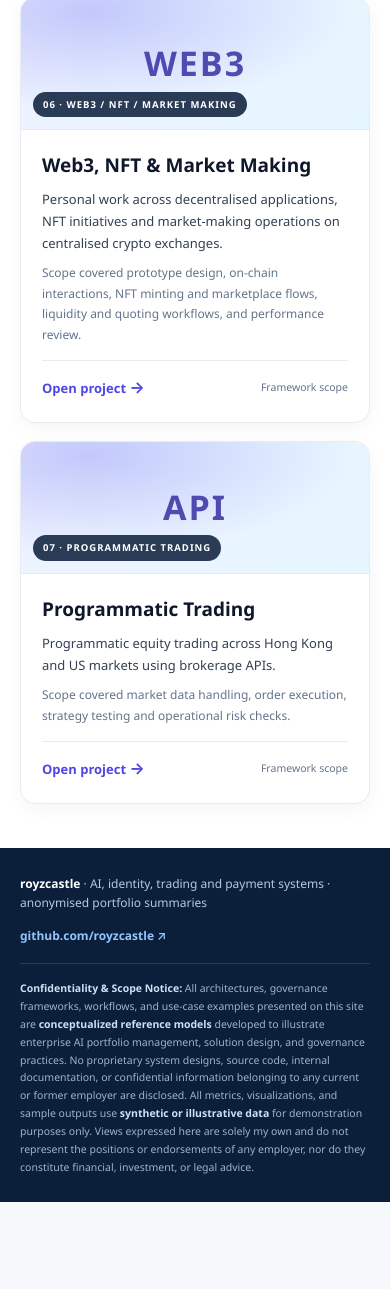
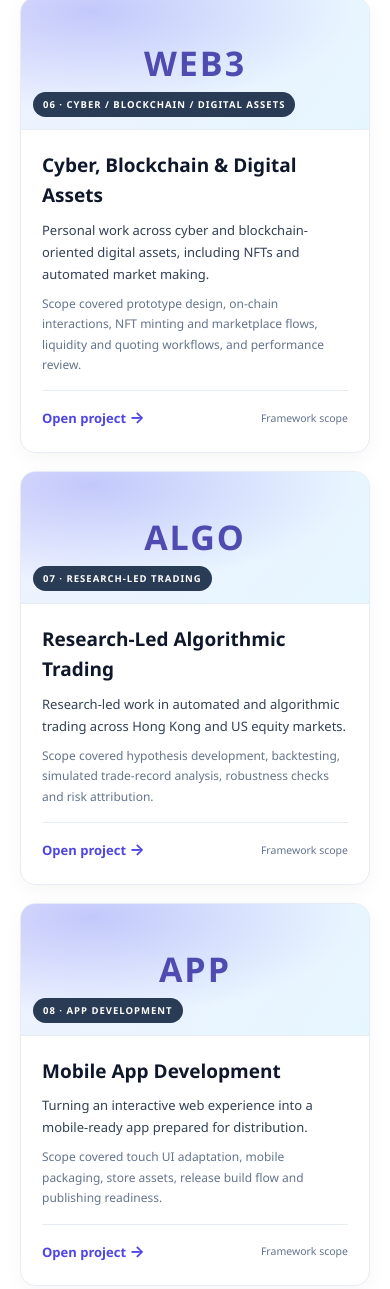
Before and after one commit to royzcastle/royzcastle.github.io, a plain HTML site: page index.html in a window 390 px wide. Shown: the part 2310-3599 px from the top of the page. Before the commit the page ends 3512 px from the top, so only its background shows below. Drawn offline with Linux system fonts and the light colour scheme.

Commit message:
Add research-led trading framing and mobile app project

```diff
--- a/index.html
+++ b/index.html
@@ -115,11 +115,11 @@
           <a class="project-card summary" href="projects/scope/index.html?p=web3-nft-mm">
             <div class="thumb abstract">
               <span class="thumb-code">WEB3</span>
-              <span class="thumb-tag">06 · WEB3 / NFT / MARKET MAKING</span>
+              <span class="thumb-tag">06 · CYBER / BLOCKCHAIN / DIGITAL ASSETS</span>
             </div>
             <div class="card-body">
-              <h3>Web3, NFT &amp; Market Making</h3>
-              <p>Personal work across decentralised applications, NFT initiatives and market-making operations on centralised crypto exchanges.</p>
+              <h3>Cyber, Blockchain &amp; Digital Assets</h3>
+              <p>Personal work across cyber and blockchain-oriented digital assets, including NFTs and automated market making.</p>
               <p class="scope-line">Scope covered prototype design, on-chain interactions, NFT minting and marketplace flows, liquidity and quoting workflows, and performance review.</p>
               <div class="card-foot">
                 <span class="enter">Open project <b>→</b></span>
@@ -130,13 +130,29 @@
 
           <a class="project-card summary" href="projects/scope/index.html?p=programmatic-trading">
             <div class="thumb abstract">
-              <span class="thumb-code">API</span>
-              <span class="thumb-tag">07 · PROGRAMMATIC TRADING</span>
+              <span class="thumb-code">ALGO</span>
+              <span class="thumb-tag">07 · RESEARCH-LED TRADING</span>
             </div>
             <div class="card-body">
-              <h3>Programmatic Trading</h3>
-              <p>Programmatic equity trading across Hong Kong and US markets using brokerage APIs.</p>
-              <p class="scope-line">Scope covered market data handling, order execution, strategy testing and operational risk checks.</p>
+              <h3>Research-Led Algorithmic Trading</h3>
+              <p>Research-led work in automated and algorithmic trading across Hong Kong and US equity markets.</p>
+              <p class="scope-line">Scope covered hypothesis development, backtesting, simulated trade-record analysis, robustness checks and risk attribution.</p>
+              <div class="card-foot">
+                <span class="enter">Open project <b>→</b></span>
+                <span class="quick">Framework scope</span>
+              </div>
+            </div>
+          </a>
+
+          <a class="project-card summary" href="projects/scope/index.html?p=mobile-app-development">
+            <div class="thumb abstract">
+              <span class="thumb-code">APP</span>
+              <span class="thumb-tag">08 · APP DEVELOPMENT</span>
+            </div>
+            <div class="card-body">
+              <h3>Mobile App Development</h3>
+              <p>Turning an interactive web experience into a mobile-ready app prepared for distribution.</p>
+              <p class="scope-line">Scope covered touch UI adaptation, mobile packaging, store assets, release build flow and publishing readiness.</p>
               <div class="card-foot">
                 <span class="enter">Open project <b>→</b></span>
                 <span class="quick">Framework scope</span>
```
Also changed, not shown: projects/scope/assets/scope.js (+23 -11 lines), 1 other file.
